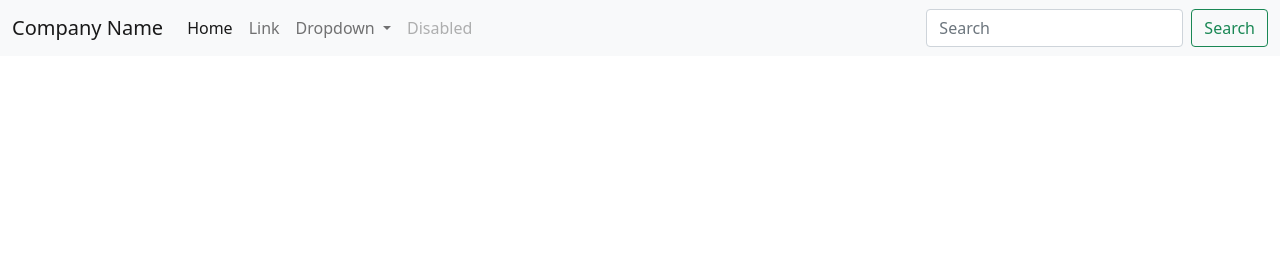
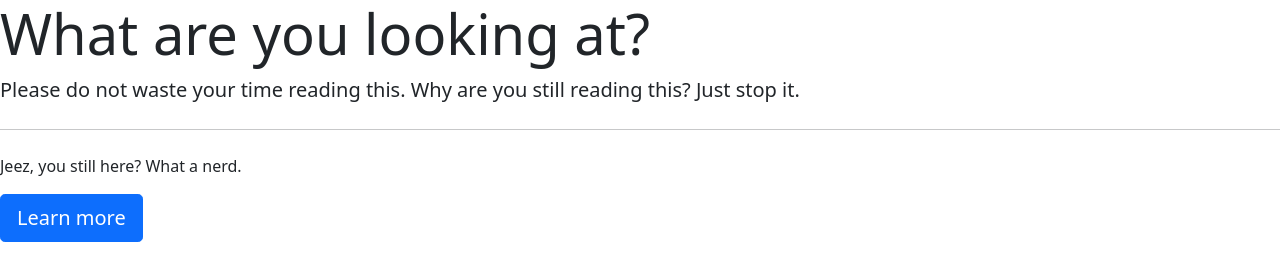
Before and after one commit to hasanfarhan33/Bootstrap, a plain HTML site: page index.html in a window 1280 px wide. Drawn offline with nearby package versions, Linux system fonts and the light colour scheme.

Commit message:
Learnt about tables, forms and jumbotron

```diff
--- a/index.html
+++ b/index.html
@@ -22,7 +22,7 @@
         </div>
       </div> -->
 
-      <nav class="navbar navbar-expand-lg navbar-light bg-light">
+      <!-- <nav class="navbar navbar-expand-lg navbar-light bg-light">
         <div class="container-fluid">
           <a class="navbar-brand" href="#">Company Name</a>
           <button class="navbar-toggler" type="button" data-bs-toggle="collapse" data-bs-target="#navbarSupportedContent" aria-controls="navbarSupportedContent" aria-expanded="false" aria-label="Toggle navigation">
@@ -57,7 +57,113 @@
             </form>
           </div>
         </div>
-      </nav>
+      </nav> -->
+
+      <!-- <form>
+        <div class="mb-3">
+          <label for="exampleInputEmail1" class="form-label">Email address</label>
+          <input type="email" class="form-control" id="exampleInputEmail1" aria-describedby="emailHelp">
+          <div id="emailHelp" class="form-text">We'll never share your email with anyone else.</div>
+        </div>
+        <div class="mb-3">
+          <label for="exampleInputPassword1" class="form-label">Password</label>
+          <input type="password" class="form-control" id="exampleInputPassword1">
+        </div>
+        <div class="mb-3 form-check">
+          <input type="checkbox" class="form-check-input" id="exampleCheck1">
+          <label class="form-check-label" for="exampleCheck1">Check me out</label>
+        </div>
+        <button type="submit" class="btn btn-primary">Submit</button>
+      </form> -->
+
+      <!-- <form>
+        <div class="form-group">
+          <label for="exampleFormControlInput1">Email address</label>
+          <input type="email" class="form-control" id="exampleFormControlInput1" placeholder="name@example.com">
+        </div>
+        <div class="form-group">
+          <label for="exampleFormControlSelect1">Example select</label>
+          <select class="form-control" id="exampleFormControlSelect1">
+            <option>1</option>
+            <option>2</option>
+            <option>3</option>
+            <option>4</option>
+            <option>5</option>
+          </select>
+        </div>
+        <div class="form-group">
+          <label for="exampleFormControlSelect2">Example multiple select</label>
+          <select multiple class="form-control" id="exampleFormControlSelect2">
+            <option>1</option>
+            <option>2</option>
+            <option>3</option>
+            <option>4</option>
+            <option>5</option>
+          </select>
+        </div>
+        <div class="form-group">
+          <label for="exampleFormControlTextarea1">Example textarea</label>
+          <textarea class="form-control" id="exampleFormControlTextarea1" rows="3"></textarea>
+        </div>
+      </form> -->
+
+      <!-- Custom form -->
+      <!-- <form class="form-inline">
+        <fieldset class="form-group">
+          <label for="email">Email Address: </label>
+          <input type="email" id="email" class="form-control">
+        </fieldset>
+
+        <fieldset class="form-group">
+          <label for="password">Password: </label>
+          <input type="password" id="password" class="form-control">
+        </fieldset>
+
+        <fieldset class="form-group">
+          <button type="submit" class="btn btn-primary">Submit</button>
+        </fieldset>
+      </form> -->
+
+      <!-- <table class="table">
+        <thead>
+          <tr>
+            <th scope="col">#</th>
+            <th scope="col">First</th>
+            <th scope="col">Last</th>
+            <th scope="col">Handle</th>
+          </tr>
+        </thead>
+        <tbody>
+          <tr>
+            <th scope="row">1</th>
+            <td>Mark</td>
+            <td>Otto</td>
+            <td>@mdo</td>
+          </tr>
+          <tr>
+            <th scope="row">2</th>
+            <td>Jacob</td>
+            <td>Thornton</td>
+            <td>@fat</td>
+          </tr>
+          <tr>
+            <th scope="row">3</th>
+            <td>Larry</td>
+            <td>the Bird</td>
+            <td>@twitter</td>
+          </tr>
+        </tbody>
+      </table> -->
+
+      <div class="jumbotron">
+        <h1 class="display-4">What are you looking at?</h1>
+        <p class="lead">Please do not waste your time reading this. Why are you still reading this? Just stop it.</p>
+        <hr class="my-4">
+        <p>Jeez, you still here? What a nerd.</p>
+        <p class="lead">
+          <a class="btn btn-primary btn-lg" href="#" role="button">Learn more</a>
+        </p>
+      </div>
 
     <script src="https://cdn.jsdelivr.net/npm/bootstrap@5.1.0/dist/js/bootstrap.bundle.min.js" integrity="sha384-U1DAWAznBHeqEIlVSCgzq+c9gqGAJn5c/t99JyeKa9xxaYpSvHU5awsuZVVFIhvj" crossorigin="anonymous"></script></body>
 </html>
```
